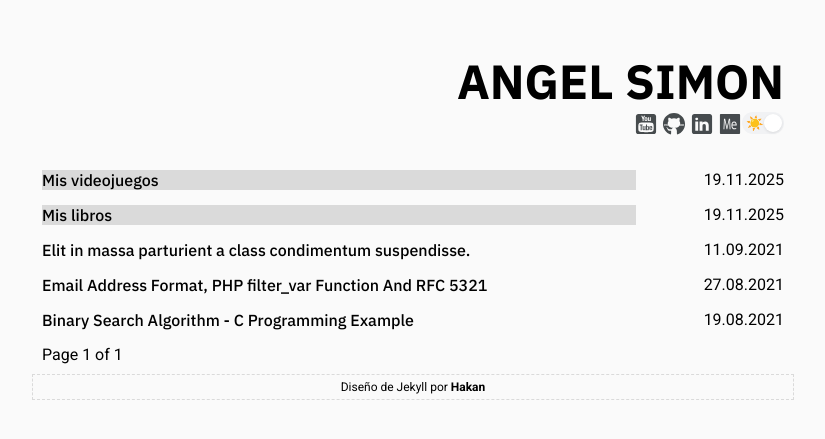
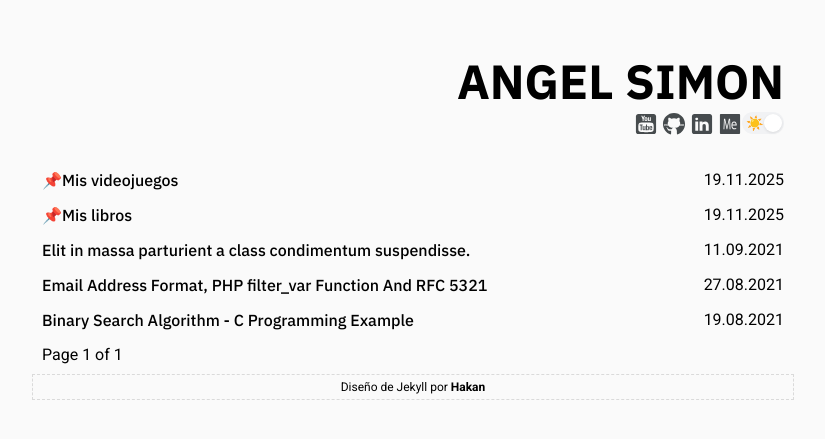
Before and after one commit to angelsimon/angelsimon.github.io, a Jekyll site: the page built from index.html, in a window 1280 px wide. Shown: the top 439 px of the page, without its empty margins (227-1052 px from the left). Built offline with Jekyll 4.4.1, drawn with Linux system fonts in a browser that asks for light colours; the list of posts is cut into pages by our own code.

Commit message:
Quita estilo pinned y agrega emoji de pin

```diff
--- a/assets/css/style.css
+++ b/assets/css/style.css
@@ -2,7 +2,6 @@
 
 :root {
     --bg-color: #fafafa;
-    --bg-color-pinned: #dadada;
     --bg-hover-color: #ececec;
     --body-bg: #fafafa;
     --primary-font-color: #000;
@@ -11,7 +10,6 @@
 
 [data-theme="dark"] {
   --bg-color: #161f29;
-  --bg-color-pinned: #36405c;
   --bg-hover-color:#36404c;
   --body-bg: #10171e;
   --primary-font-color: #bfbfbf;
@@ -73,7 +71,6 @@ body{
 }
 
 .post-list .post-title{width: 80%; color: var(--primary-font-color); font-weight: 500; font-family: 'IBM Plex Sans', 'Times New Roman', Times, serif;}
-.post-list .post-title-pinned{width: 80%; color: var(--primary-font-color); background-color: var(--bg-color-pinned); font-weight: 500; font-family: 'IBM Plex Sans', 'Times New Roman', Times, serif;}
 
 .post-list .post-date{width: 20%; text-align: right;}
 
--- a/index.html
+++ b/index.html
@@ -5,7 +5,7 @@ layout: default
     {% for post in paginator.posts %}
       {% if post.status == 'pinned' %}
         <div class="post-list">
-            <a class="post-title-pinned" href="{{ site.url }}{{ post.url }}">{{ post.title }}</a>
+            <a class="post-title" href="{{ site.url }}{{ post.url }}">📌{{ post.title }}</a>
             <time datetime="{{ post.date | date_to_xmlschema }}" class="post-date">{{ post.date | date: "%d.%m.%Y" }}</time>
         </div>
       {% endif %}
```
